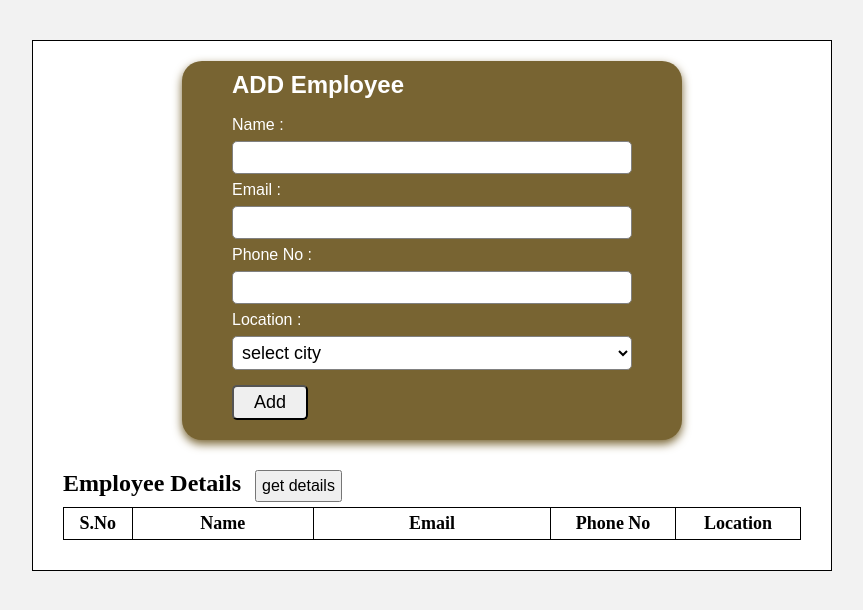
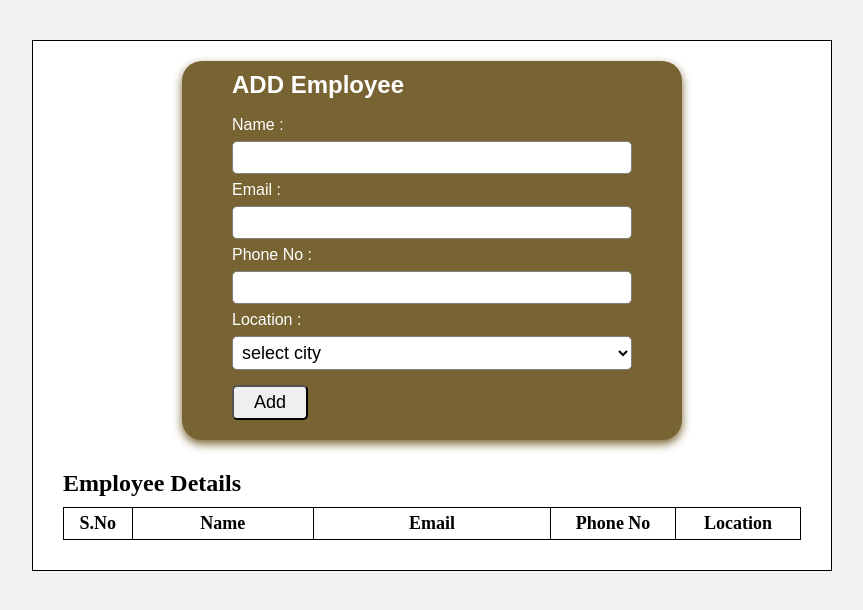
Before and after one commit to nagendrachahar/employee-data, a plain HTML site: page index.html in a window 1280 px wide. Shown: the whole page, without its empty margins (208-1071 px from the left). Drawn offline with Linux system fonts and the light colour scheme.

Commit message:
get detail removed

```diff
--- a/index.html
+++ b/index.html
@@ -31,7 +31,6 @@
 
 			<section class="list-section">
 				<h1>Employee Details</h1>
-				<button id="getListButton">get details</button>
 				<table>
 					<tr>
 						<th>S.No</th>
```
